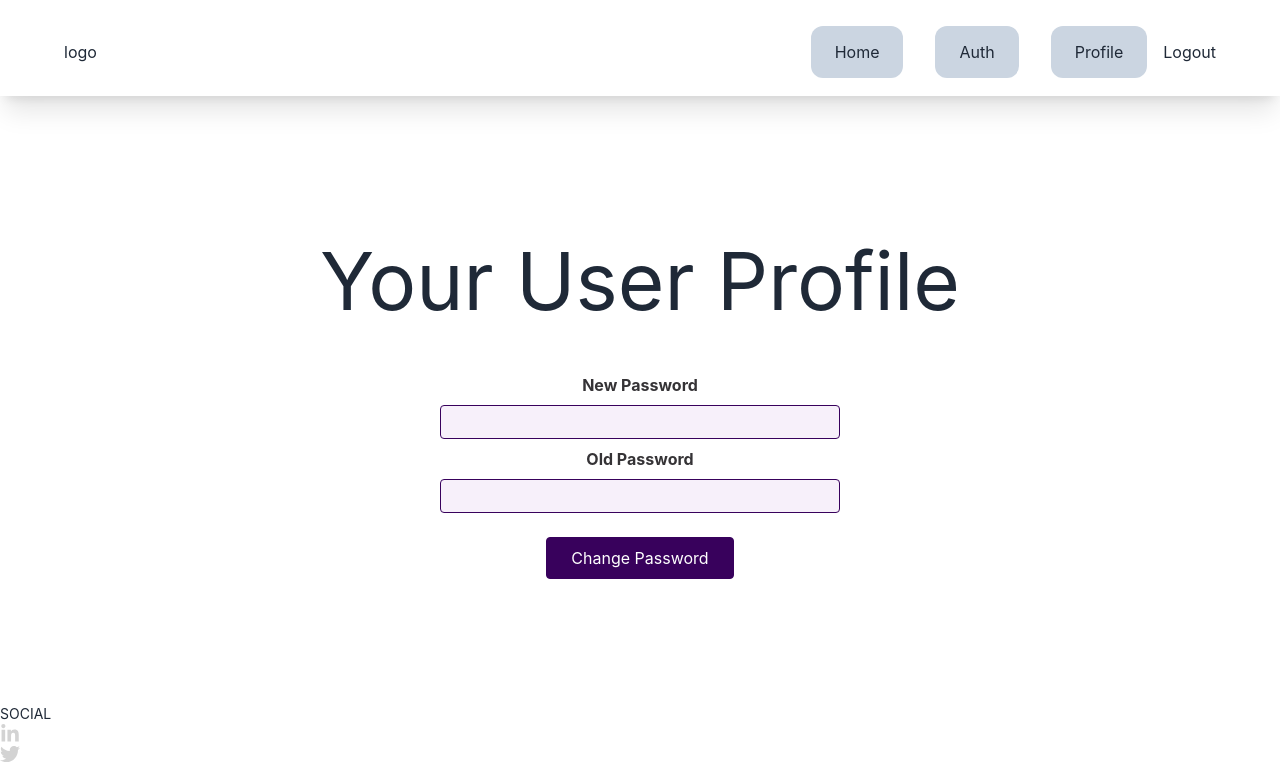
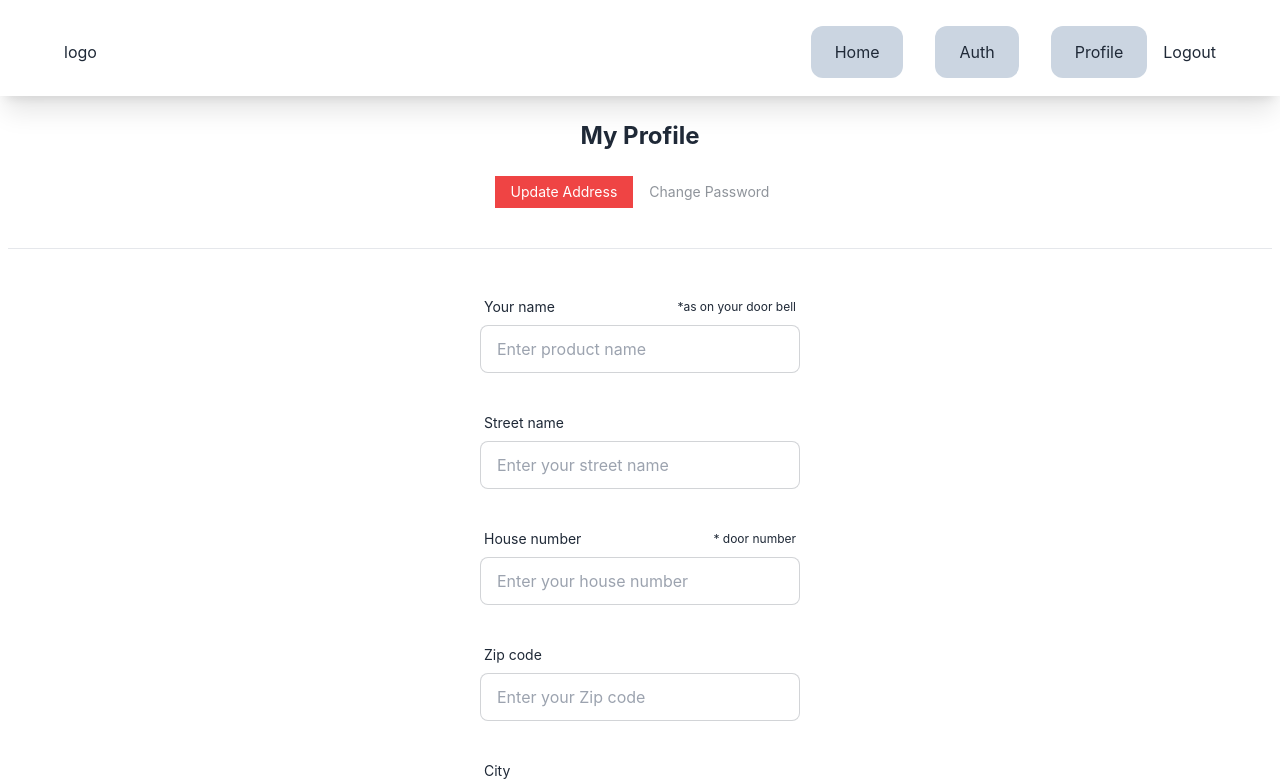
Before and after one commit to zioan/next-food-order, a Next.js app: page /profile in a window 1280 px wide. Shown: the top 782 px of the page. Built offline with nearby package versions, Linux system fonts and the light colour scheme; no server answers; the database is empty; sample sign-in values are in the browser's storage.

Commit message:
user adress update and store

```diff
--- a/components/home/Products.js
+++ b/components/home/Products.js
@@ -1,4 +1,5 @@
 import { useContext } from 'react';
+import { useSession } from 'next-auth/react';
 import Image from 'next/image';
 import ProductContext from '../../context/ProductContext';
 import CategoryContext from '../../context/CategoryContext';
@@ -7,6 +8,7 @@ import OrderContext from '../../context/OrderContext';
 import Cart from './components/Cart';
 
 function Products() {
+  const { data: session, status } = useSession();
   const { categories } = useContext(CategoryContext);
   const { products } = useContext(ProductContext);
   const { orderList, addToOrder, addItemsToFinalOrderList, placeOrder } =
@@ -20,6 +22,7 @@ function Products() {
     addItemsToFinalOrderList(item);
   }
 
+  console.log(session);
   return (
     <section className=' mt-6 flex flex-col lg:flex-row-reverse gap:6 lg:gap-20 p-2 lg:p-0 '>
       <div>
@@ -53,6 +56,11 @@ function Products() {
                 );
               })}
             <button onClick={placeOrder}>Send Order</button>
+
+            {/* Customer address here */}
+            {session?.id ? <p>{session.user.email}</p> : <p>No user</p>}
+
+            {/* Chef image at the bottom of cart component */}
             <div className='min-w-[400px] mt-6'>
               <Image
                 src={'/images/Chef1.png'}
--- /dev/null
+++ b/components/profile/AddressForm.js
@@ -0,0 +1,141 @@
+import { useState } from 'react';
+import { useSession } from 'next-auth/react';
+import axios from 'axios';
+
+function AddressForm() {
+  const { data: session, status } = useSession();
+  const [name, setName] = useState('');
+  const [street, setStreet] = useState('');
+  const [houseNumber, setHouseNumber] = useState('');
+  const [zip, setZip] = useState('');
+  const [city, setCity] = useState('');
+
+  async function updateUserAddress(e) {
+    e.preventDefault();
+    if (!name || !street || !houseNumber || !zip || !city) return;
+
+    const address = `${street} ${houseNumber}, ${zip} ${city}`;
+
+    try {
+      await axios
+        .patch('/api/user/update-address', {
+          name: name,
+          address: address,
+        })
+        .then(() => {
+          console.log('Address updated!');
+          // setName('');
+          // setNumber('');
+          // setSelectedCategory('');
+          // setDescription('');
+          // setPrice('');
+          // getProducts();
+          // notificationHandler();
+        });
+    } catch (error) {
+      console.log(error);
+    }
+  }
+
+  return (
+    <>
+      <form
+        className=' flex flex-col gap-8 w-[320px] mx-auto'
+        onSubmit={updateUserAddress}
+      >
+        {/* Name */}
+        <div className='form-control w-full max-w-xs'>
+          <label className='label' htmlFor='name'>
+            <span className='label-text'>Your name</span>
+            <span className='label-text-alt'>*as on your door bell</span>
+          </label>
+          <input
+            id='name'
+            type='text'
+            placeholder='Enter product name'
+            className='input input-bordered w-full max-w-xs'
+            value={name}
+            onChange={(e) => setName(e.target.value)}
+            required
+          />
+        </div>
+
+        {/* Street */}
+        <div className='form-control w-full max-w-xs'>
+          <label className='label' htmlFor='street'>
+            <span className='label-text'>Street name</span>
+            {/* <span className='label-text-alt'>* product order reference</span> */}
+          </label>
+          <input
+            id='street'
+            type='text'
+            placeholder='Enter your street name'
+            className='input input-bordered w-full max-w-xs'
+            value={street}
+            onChange={(e) => setStreet(e.target.value)}
+            required
+          />
+        </div>
+
+        {/* House Number */}
+        <div className='form-control w-full max-w-xs'>
+          <label className='label' htmlFor='number'>
+            <span className='label-text'>House number</span>
+            <span className='label-text-alt'>* door number</span>
+          </label>
+
+          <input
+            id='number'
+            type='text'
+            placeholder='Enter your house number'
+            className='input input-bordered w-full max-w-xs'
+            value={houseNumber}
+            onChange={(e) => setHouseNumber(e.target.value)}
+            required
+          />
+        </div>
+
+        {/* Zip code */}
+        <div className='form-control w-full max-w-xs'>
+          <label className='label' htmlFor='code'>
+            <span className='label-text'>Zip code</span>
+            {/* <span className='label-text-alt'>* visible to clients</span> */}
+          </label>
+          <input
+            id='code'
+            type='text'
+            placeholder='Enter your Zip code'
+            className='input input-bordered w-full max-w-xs'
+            value={zip}
+            onChange={(e) => setZip(e.target.value)}
+            required
+          />
+        </div>
+
+        {/* City */}
+        <div className='form-control w-full max-w-xs'>
+          <label className='label' htmlFor='city'>
+            <span className='label-text'>City</span>
+            {/* <span className='label-text-alt'>* visible to clients</span> */}
+          </label>
+          <input
+            id='city'
+            placeholder='Enter your city'
+            className='input input-bordered w-full max-w-xs'
+            value={city}
+            onChange={(e) => setCity(e.target.value)}
+            required
+          />
+        </div>
+
+        <div className='tooltip' data-tip='all fields are required'>
+          <button className=' btn' type='submit'>
+            Update Address
+          </button>
+        </div>
+      </form>
+    </>
+  );
+}
+
+export default AddressForm;
--- a/components/profile/ProfileForm.js
+++ b/components/profile/PasswordUpdateForm.js
@@ -1,7 +1,7 @@
 import { useRef } from 'react';
 import classes from './profile-form.module.css';
 
-function ProfileForm(props) {
+function PasswordUpdateForm(props) {
   const newPasswordRef = useRef();
   const oldPasswordRef = useRef();
 
@@ -46,4 +46,4 @@ function ProfileForm(props) {
   );
 }
 
-export default ProfileForm;
+export default PasswordUpdateForm;
--- a/components/profile/UserProfile.js
+++ b/components/profile/UserProfile.js
@@ -1,10 +1,10 @@
-// import { getSession } from 'next-auth/client';
-// import { useState } from 'react';
-// import { useEffect } from 'react';
-import ProfileForm from './ProfileForm';
-import classes from './user-profile.module.css';
+import { useState } from 'react';
+import AddressForm from './AddressForm';
+import PasswordUpdateForm from './PasswordUpdateForm';
 
 function UserProfile() {
+  const [activeTab, setActiveTab] = useState('tab1');
+
   async function changePasswordHandler(passwordData) {
     const response = await fetch('/api/user/change-password', {
       method: 'PATCH',
@@ -20,9 +20,33 @@ function UserProfile() {
   }
 
   return (
-    <section className={classes.profile}>
-      <h1>Your User Profile</h1>
-      <ProfileForm onChangePassword={changePasswordHandler} />
+    <section className='w-auto min-h-[calc(100vh-130px)] mt-6 m-2'>
+      <div>
+        <h2 className=' mt-4 mb-6 text-2xl text-center font-bold'>
+          My Profile
+        </h2>
+        <div className='flex justify-center mb-10'>
+          <button
+            className={activeTab === 'tab1' ? 'tab active-tab' : ' tab'}
+            onClick={() => setActiveTab('tab1')}
+          >
+            Update Address
+          </button>
+          <button
+            className={activeTab === 'tab2' ? 'tab active-tab' : ' tab'}
+            onClick={() => setActiveTab('tab2')}
+          >
+            Change Password
+          </button>
+        </div>
+
+        <hr className=' mb-10' />
+
+        {activeTab === 'tab1' && <AddressForm />}
+        {activeTab === 'tab2' && (
+          <PasswordUpdateForm onChangePassword={changePasswordHandler} />
+        )}
+      </div>
     </section>
   );
 }
--- /dev/null
+++ b/pages/api/user/update-address.js
@@ -0,0 +1,53 @@
+import { getSession } from 'next-auth/react';
+import { connectToDatabase } from '../../../lib/db';
+
+async function handler(req, res) {
+  if (req.method !== 'PATCH') {
+    return;
+  }
+
+  const name = req.body.name;
+  const address = req.body.address;
+
+  //************* */
+  // protected router
+  const session = await getSession({ req: req });
+  console.log(session); // read information stored in token about the user
+
+  if (!session) {
+    res.status(401).json({ message: 'Not authenticated!' });
+    return;
+  }
+  //************* */
+
+  console.log('session: ', session);
+  console.log('session-user-data: ', session.user);
+
+  const userEmail = session.user.email; //read data stored in token
+
+  const client = await connectToDatabase();
+  const usersCollection = client.db().collection('users');
+
+  const user = await usersCollection.findOne({ email: userEmail });
+
+  if (!user) {
+    res.status(404).json({ message: 'User not found.' });
+    client.close();
+    return;
+  }
+
+  await usersCollection.updateOne(
+    { email: userEmail },
+    {
+      $set: {
+        name: name,
+        address: address,
+      },
+    }
+  );
+
+  client.close();
+  res.status(200).json({ message: 'Address updated!' });
+}
+
+export default handler;
```
